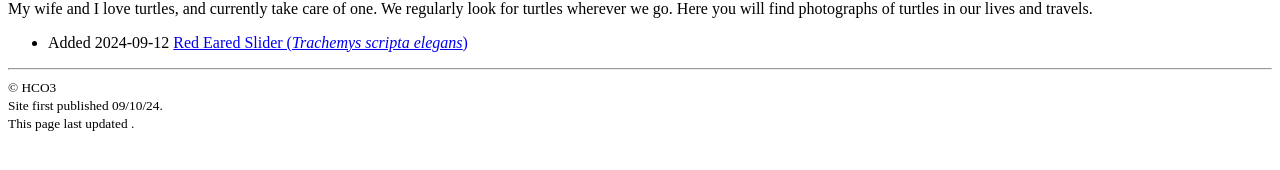
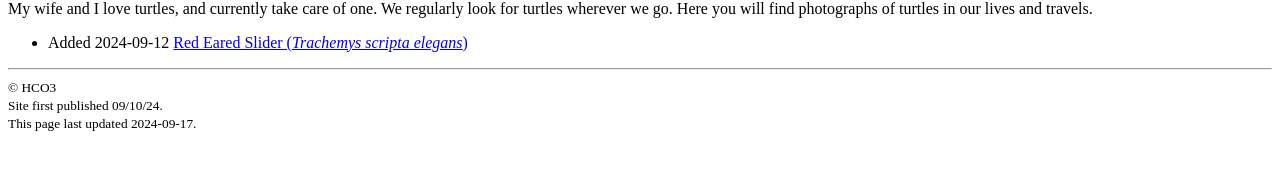
Before and after one commit to givewatts/buffer-net, a Jekyll site: the page built from turtle/index.html, in a window 1280 px wide. Shown: the part 248-418 px from the top of the page. Built offline with Jekyll 4.4.1, drawn with Linux system fonts in a browser that asks for light colours.

Commit message:
Add update date to turtle

```diff
--- a/turtle/index.html
+++ b/turtle/index.html
@@ -2,6 +2,7 @@
 layout: default
 nav: true
 title: Turtle photos
+last_update: 2024-09-17
 ---
 
 <header>
```
